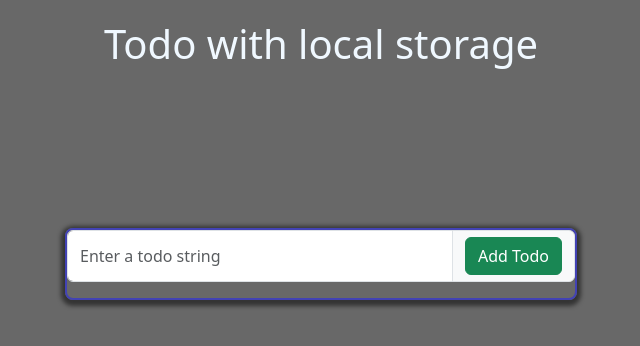
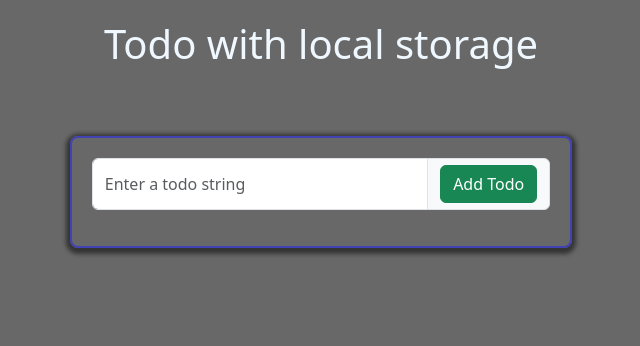
Before and after one commit to vishnu-missionimpossible/seven-localstorageapp, a React (Create React App) app: page / in a window 1280 px wide. Shown: the top 346 px of the page, without its empty margins (319-959 px from the left). Built offline with nearby package versions, Linux system fonts and the light colour scheme.

Commit message:
Fix: Remove fixed positioning and fix overlapping UI layout

```diff
--- a/src/App.css
+++ b/src/App.css
@@ -11,28 +11,28 @@ body {
   position: relative;
   background-color: rgb(104, 104, 104);
 }
+
 h1 {
   text-align: center;
   margin-top: 20px;
+  margin-bottom: 30px;
   color: aliceblue;
 }
+
 form {
-  position: fixed;
-  bottom: 500px;
-  right: 30%;
-  left: 30%;
+  margin: 20px auto;
+  max-width: 40%;
   border-radius: 8px;
   border: 2px solid rgb(66, 66, 180);
   color: #000;
   box-shadow: 0 2px 4px 4px rgba(0, 0, 0, 0.5);
+  padding: 20px;
 }
 
 
 .items {
-  position: fixed;
-  top: 50px;
-  right: 30%;
-  left: 30%;
+  max-width: 40%;
+  margin: 20px auto;
   border-radius: 8px;
 }
 
```
